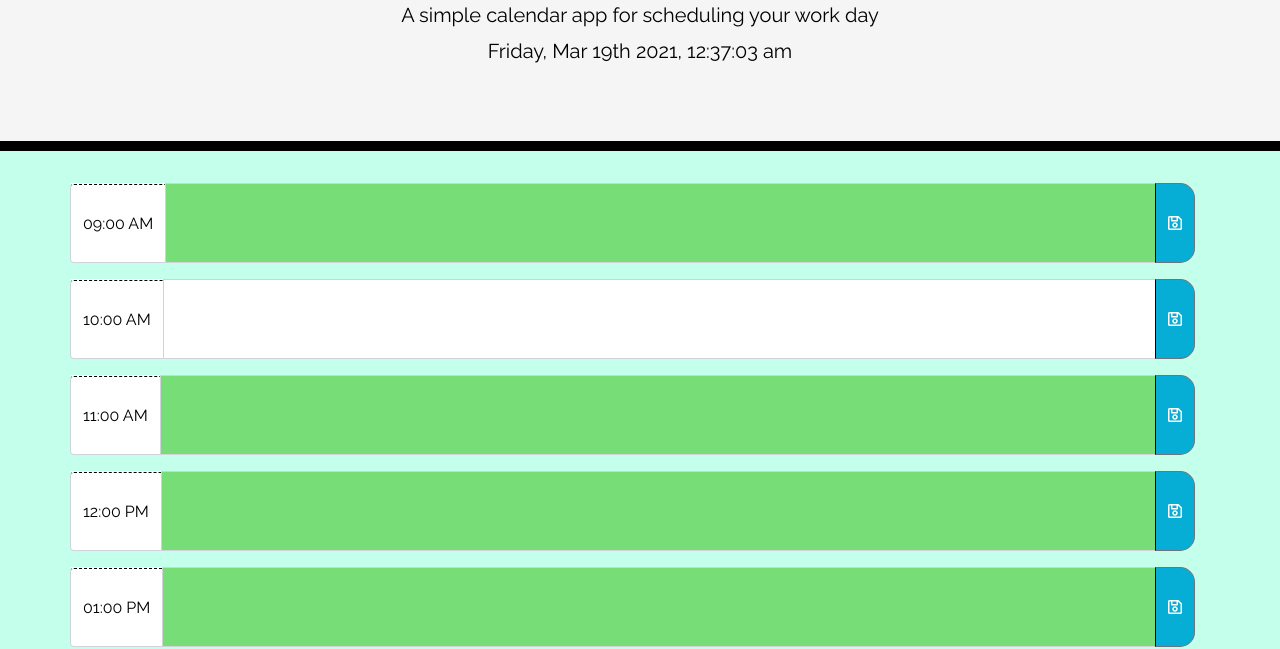
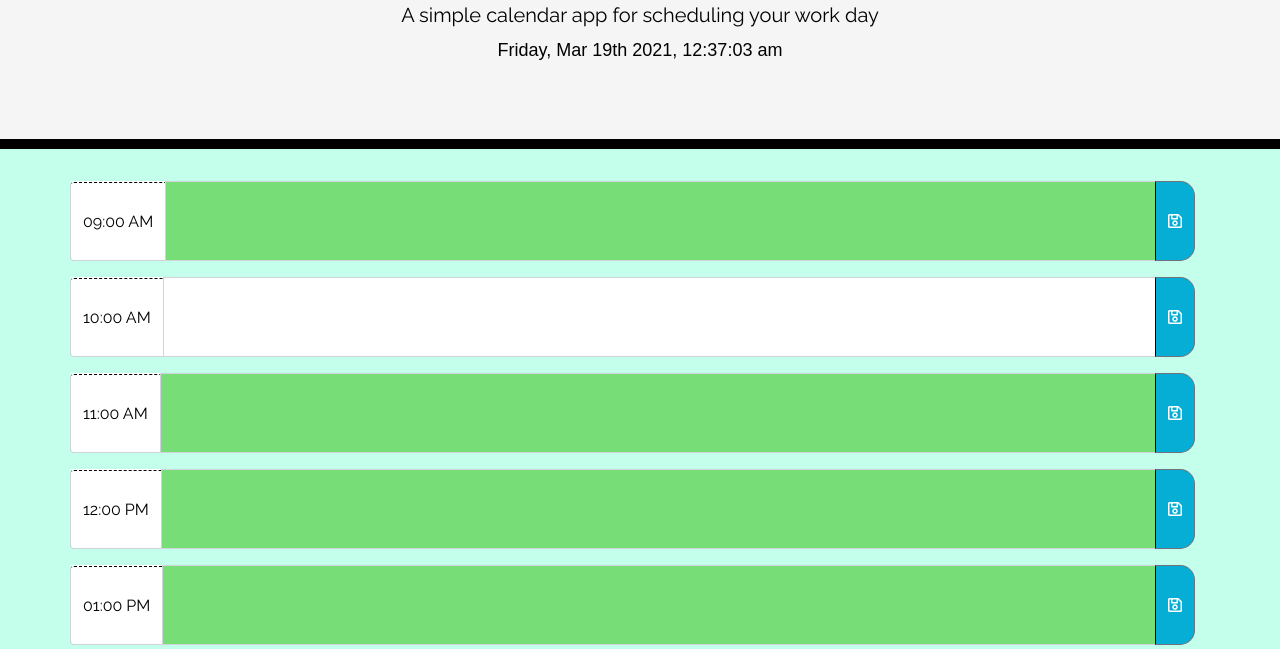
Before and after one commit to Millmr/Work-Day-Scheduler, a plain HTML site: page index.html in a window 1280 px wide. Shown: the part 153-802 px from the top of the page. Drawn offline with nearby package versions, Linux system fonts and the light colour scheme.

```diff
--- a/style.css
+++ b/style.css
@@ -22,6 +22,11 @@
   border-radius: 0;
   border-bottom: 10px solid black;
   font-family: 'Raleway', sans-serif;
+}
+
+#currentDay {
+  font-family: Arial, Helvetica, sans-serif;
+  font-size: 18px;
 }
 
 .description{
```
